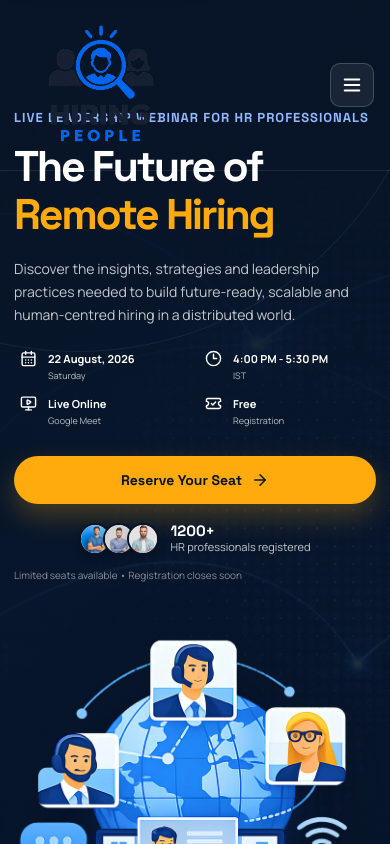
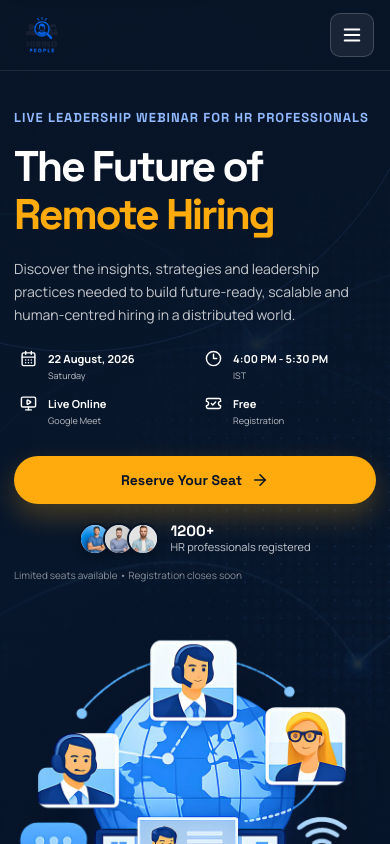
Before and after one commit to devprakash11/instahyer-website, a React (Vite) app: page / in a window 390 px wide. Shown: the top 844 px of the page. Built offline with nearby package versions, Linux system fonts and the light colour scheme.

Commit message:
fix: size Instahyer brand logo for header visibility

```diff
--- a/src/styles/phase3-brand.css
+++ b/src/styles/phase3-brand.css
@@ -16,12 +16,16 @@
 
 .brand-logo {
   display: block;
-  width: auto;
-  height: 40px;
+  width: 56px;
+  height: 56px;
+  max-width: none;
+  object-fit: contain;
+  object-position: center;
 }
 
 @media (max-width: 640px) {
   .brand-logo {
-    height: 34px;
+    width: 52px;
+    height: 52px;
   }
 }
```
